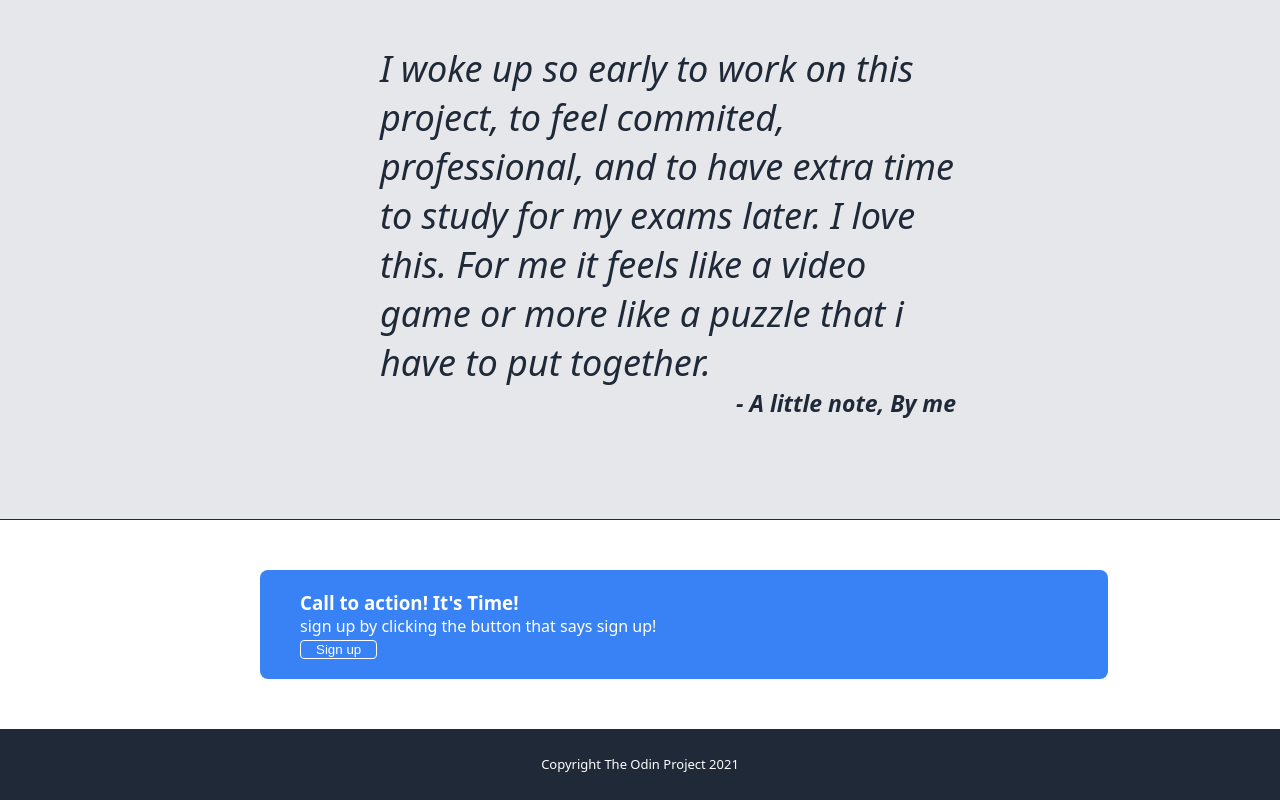
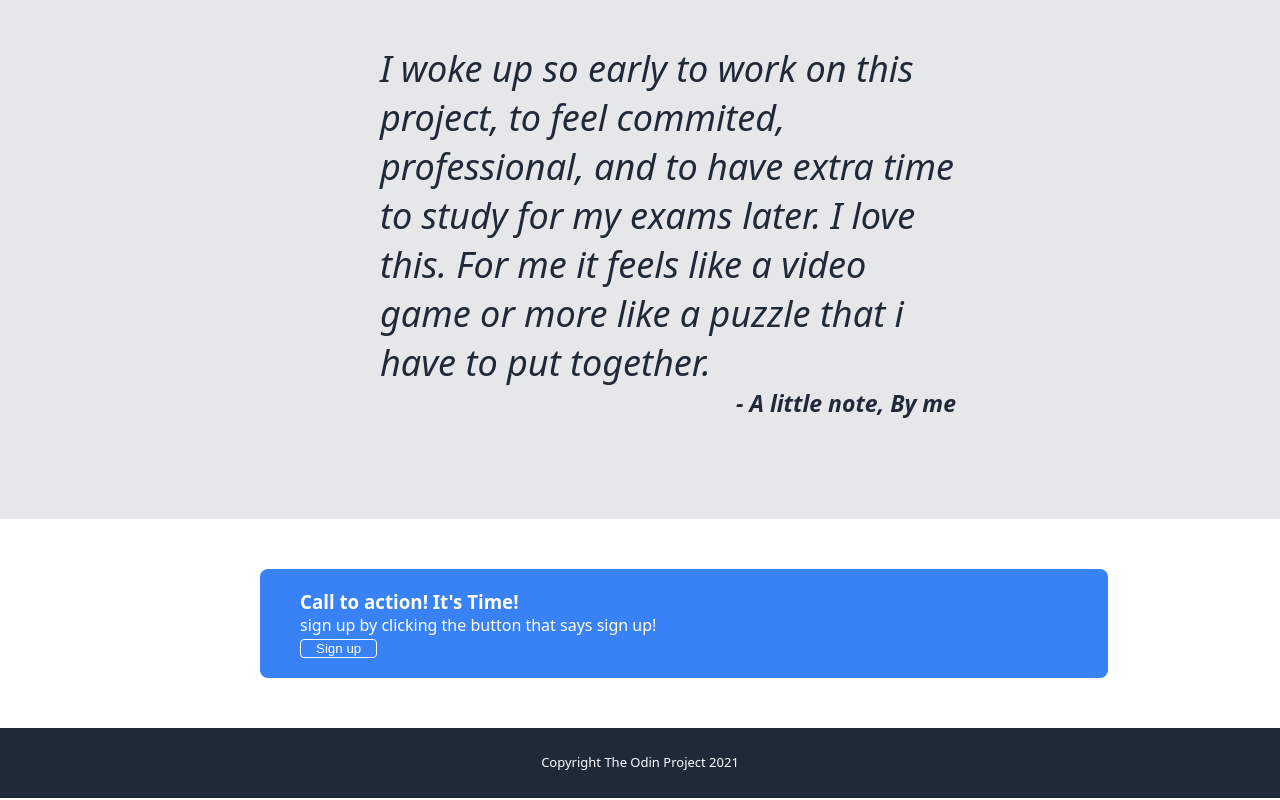
Before and after one commit to nour-rb/Landing-page, a plain HTML site: page index.html in a window 1280 px wide. Shown: the part 660-1460 px from the top of the page. Drawn offline with Linux system fonts and the light colour scheme.

Commit message:
Fix the border of container 4

```diff
--- a/style.css
+++ b/style.css
@@ -111,7 +111,6 @@ div.item > div.box {
    width: 100%;
    background-color: white;
    align-self: center;
-   border: #1F2937 solid 1px;
 }
 .subcon {
     background-color: #3882f6;
```
